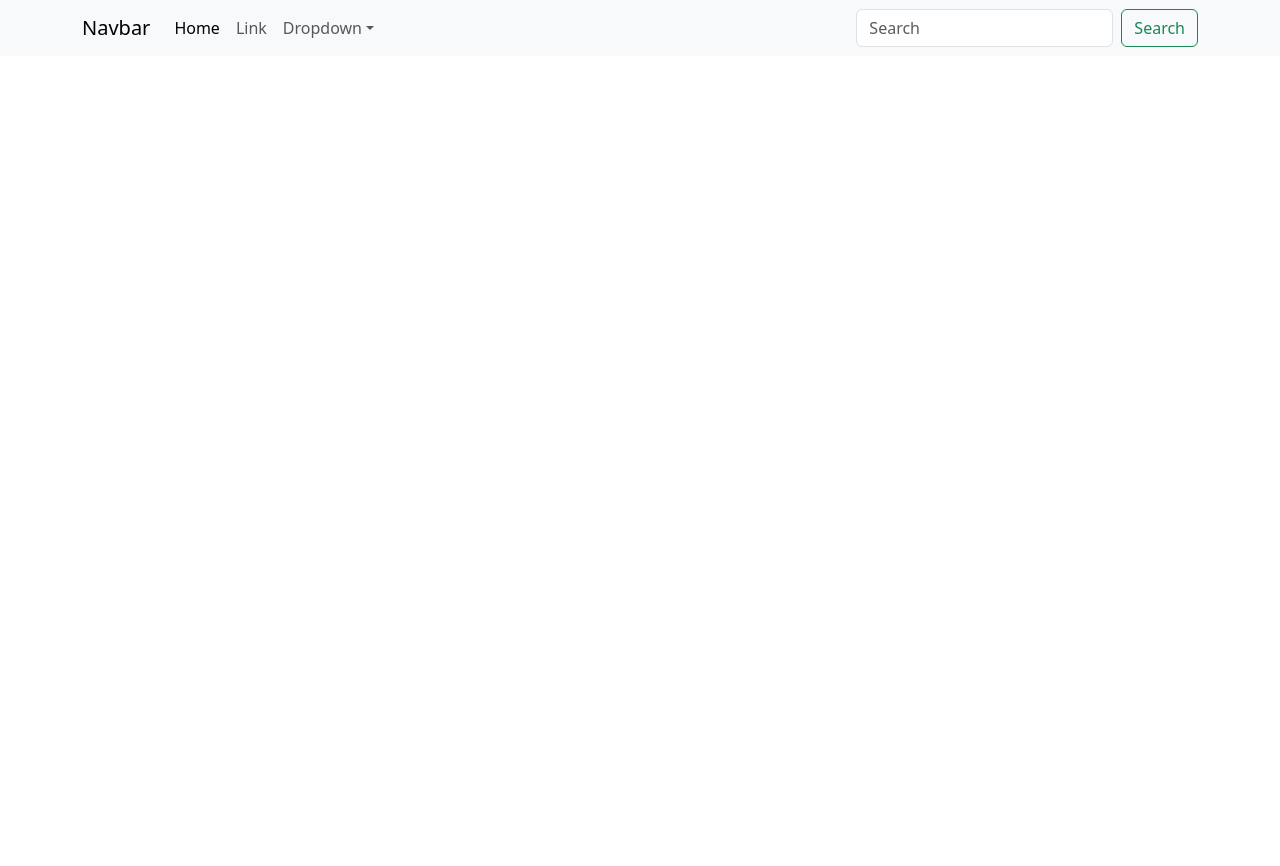
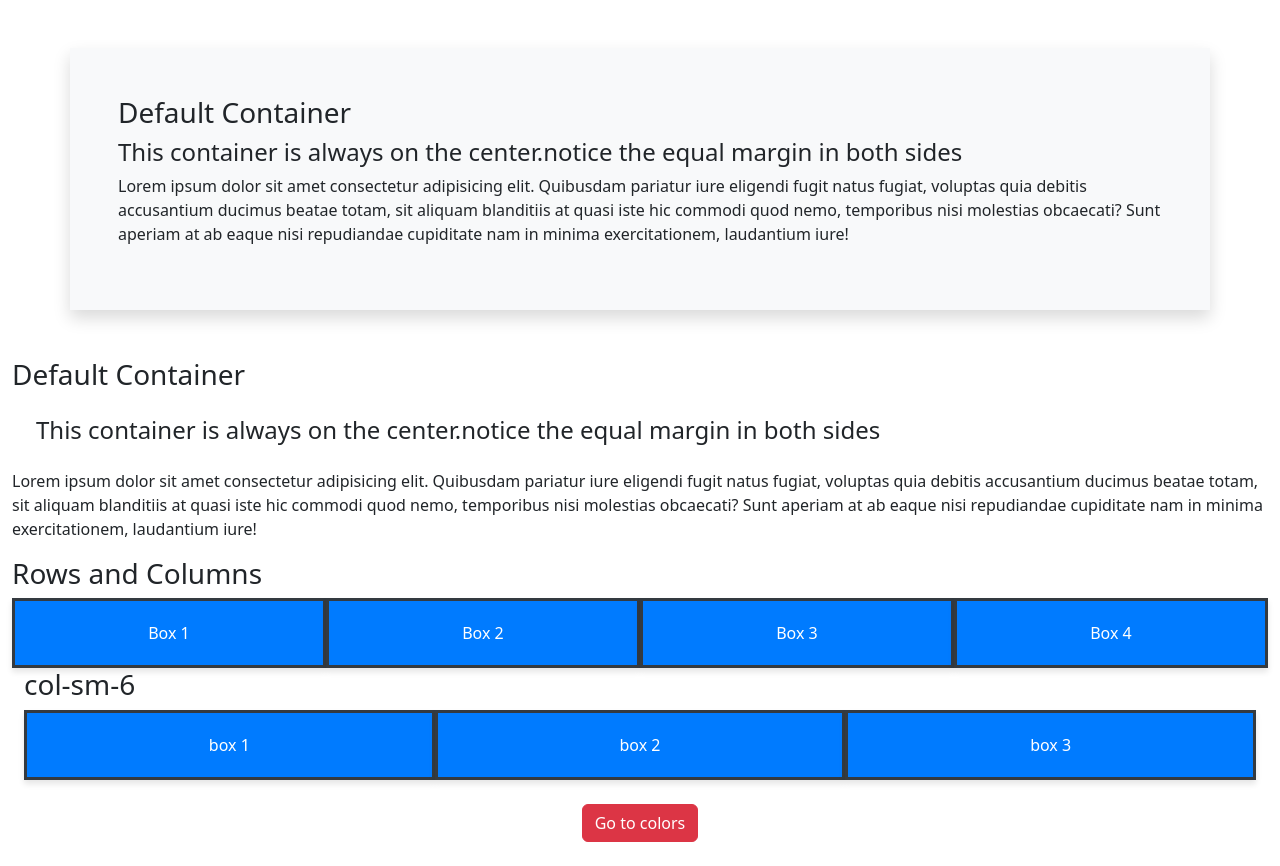
Before and after one commit to JOSHUEEE2005/Bs5, a plain HTML site: page index.html in a window 1280 px wide. Before the commit the page ends 800 px from the top, so only its background shows below. Drawn offline with nearby package versions, Linux system fonts and the light colour scheme.

Commit message:
For the updated

```diff
--- a/index.html
+++ b/index.html
@@ -1,6 +1,7 @@
 <!doctype html>
 <html lang="en">
     <head>
+        <link rel="stylesheet" href="style.css">
         <title>Title</title>
         <!-- Required meta tags -->
         <meta charset="utf-8" />
@@ -19,72 +20,57 @@
     </head>
 
     <body>
-        <nav
-            class="navbar navbar-expand-sm navbar-light bg-light"
-        >
-            <div class="container">
-                <a class="navbar-brand" href="#">Navbar</a>
-                <button
-                    class="navbar-toggler d-lg-none"
-                    type="button"
-                    data-bs-toggle="collapse"
-                    data-bs-target="#collapsibleNavId"
-                    aria-controls="collapsibleNavId"
-                    aria-expanded="false"
-                    aria-label="Toggle navigation"
-                >
-                    <span class="navbar-toggler-icon"></span>
-                </button>
-                <div class="collapse navbar-collapse" id="collapsibleNavId">
-                    <ul class="navbar-nav me-auto mt-2 mt-lg-0">
-                        <li class="nav-item">
-                            <a class="nav-link active" href="#" aria-current="page"
-                                >Home
-                                <span class="visually-hidden">(current)</span></a
-                            >
-                        </li>
-                        <li class="nav-item">
-                            <a class="nav-link" href="#">Link</a>
-                        </li>
-                        <li class="nav-item dropdown">
-                            <a
-                                class="nav-link dropdown-toggle"
-                                href="#"
-                                id="dropdownId"
-                                data-bs-toggle="dropdown"
-                                aria-haspopup="true"
-                                aria-expanded="false"
-                                >Dropdown</a
-                            >
-                            <div
-                                class="dropdown-menu"
-                                aria-labelledby="dropdownId"
-                            >
-                                <a class="dropdown-item" href="#"
-                                    >Action 1</a
-                                >
-                                <a class="dropdown-item" href="#"
-                                    >Action 2</a
-                                >
-                            </div>
-                        </li>
-                    </ul>
-                    <form class="d-flex my-2 my-lg-0">
-                        <input
-                            class="form-control me-sm-2"
-                            type="text"
-                            placeholder="Search"
-                        />
-                        <button
-                            class="btn btn-outline-success my-2 my-sm-0"
-                            type="submit"
-                        >
-                            Search
-                        </button>
-                    </form>
+
+
+       <div class="container mt-5 p-5 shadow bg-light rounded-6">
+       <h3> Default Container</h3>
+    <h4> This container is always on the center.notice the equal margin in both sides</h4>
+    <p> Lorem ipsum dolor sit amet consectetur adipisicing elit. Quibusdam pariatur iure eligendi fugit natus fugiat, voluptas quia debitis accusantium ducimus beatae totam, sit aliquam blanditiis at quasi iste hic commodi quod nemo, temporibus nisi molestias obcaecati? Sunt aperiam at ab eaque nisi repudiandae cupiditate nam in minima exercitationem, laudantium iure!</p>
+       </div>
+
+
+       <div class="container-fluid mt-5 ">
+        <h3> Default Container</h3>
+     <h4 class = "m-4"> This container is always on the center.notice the equal margin in both sides</h4>
+     <p> Lorem ipsum dolor sit amet consectetur adipisicing elit. Quibusdam pariatur iure eligendi fugit natus fugiat, voluptas quia debitis accusantium ducimus beatae totam, sit aliquam blanditiis at quasi iste hic commodi quod nemo, temporibus nisi molestias obcaecati? Sunt aperiam at ab eaque nisi repudiandae cupiditate nam in minima exercitationem, laudantium iure!</p>
+        </div>
+
+        <div class="container-fluid">
+            <h3>Rows and Columns</h3>
+            <div class="row g-0">
+               <div class="col">
+                <div class="col custom-box">Box 1</div>
+            </div>
+                <div class="col">
+                <div class="col custom-box">Box 2</div>
+            </div>
+                <div class="col">
+                <div class="col custom-box">Box 3</div>
+            </div>
+                <div class="col">
+                <div class="col custom-box">Box 4</div>
+            </div>
+        </div>
+
+        <div class="container-fluid">
+            <h3>col-sm-6</h3>
+            <div class="row g-0">
+                <div class="col-lg-4 col-md-12 col-sm-12">
+                    <div class="custom-box">box 1</div>
+                </div>
+                <div class="col-lg-4 col-md-12 col-sm-3">
+                    <div class="custom-box">box 2</div>
+                </div>
+                <div class="col-lg-4 col-md-12 col-sm-9">
+                    <div class="custom-box">box 3</div>
                 </div>
             </div>
-        </nav>
+        </div>
+
+        <div class="container my-4 d-flex justify-content-center">
+            <a href="colors.html" class="btn btn-danger">Go to colors</a>
+        </div>
+
 
         <script
             src="https://cdn.jsdelivr.net/npm/@popperjs/core@2.11.8/dist/umd/popper.min.js"
```
Also changed, not shown: containers.html (deleted, +0 -87 lines).
